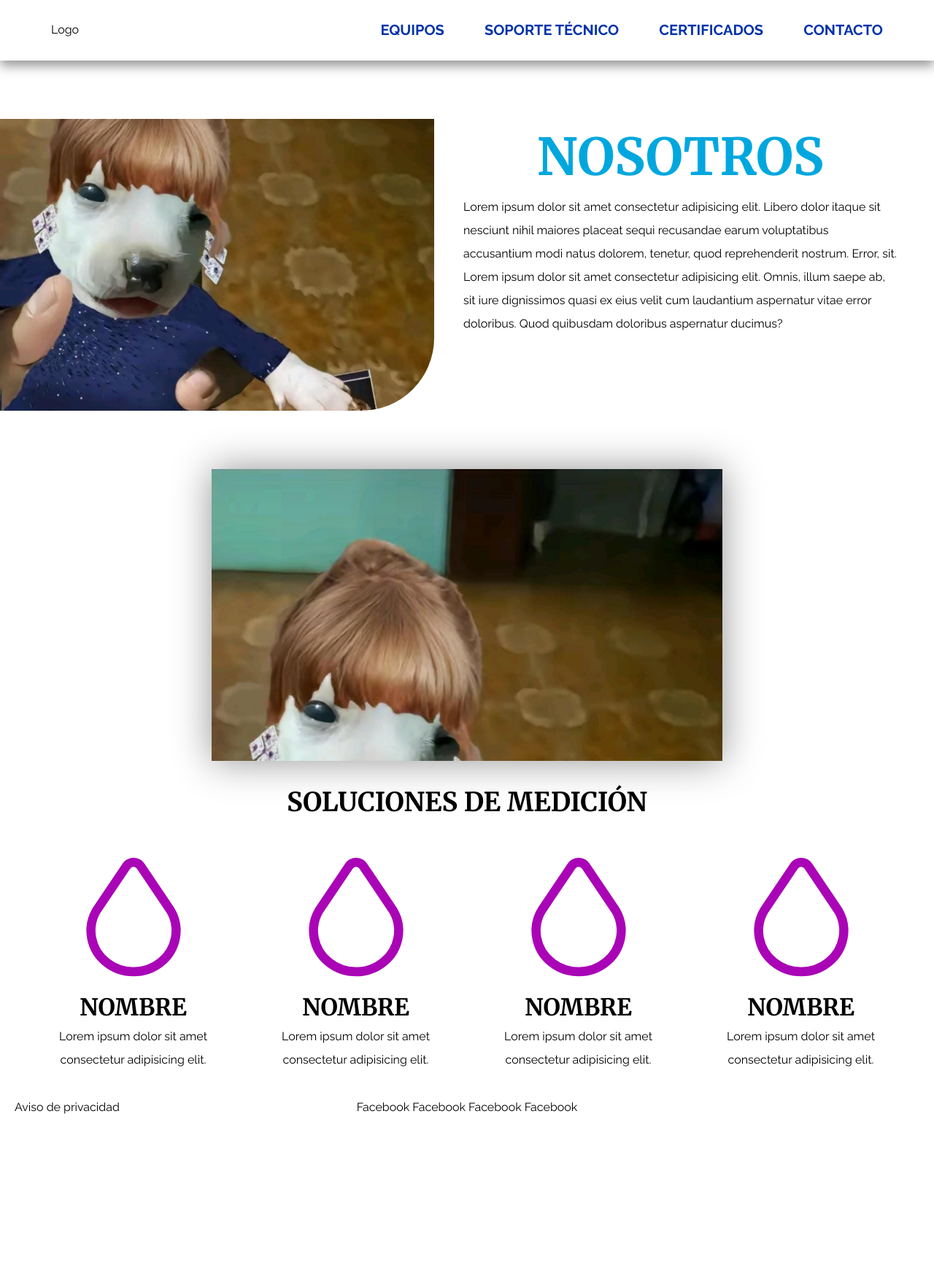
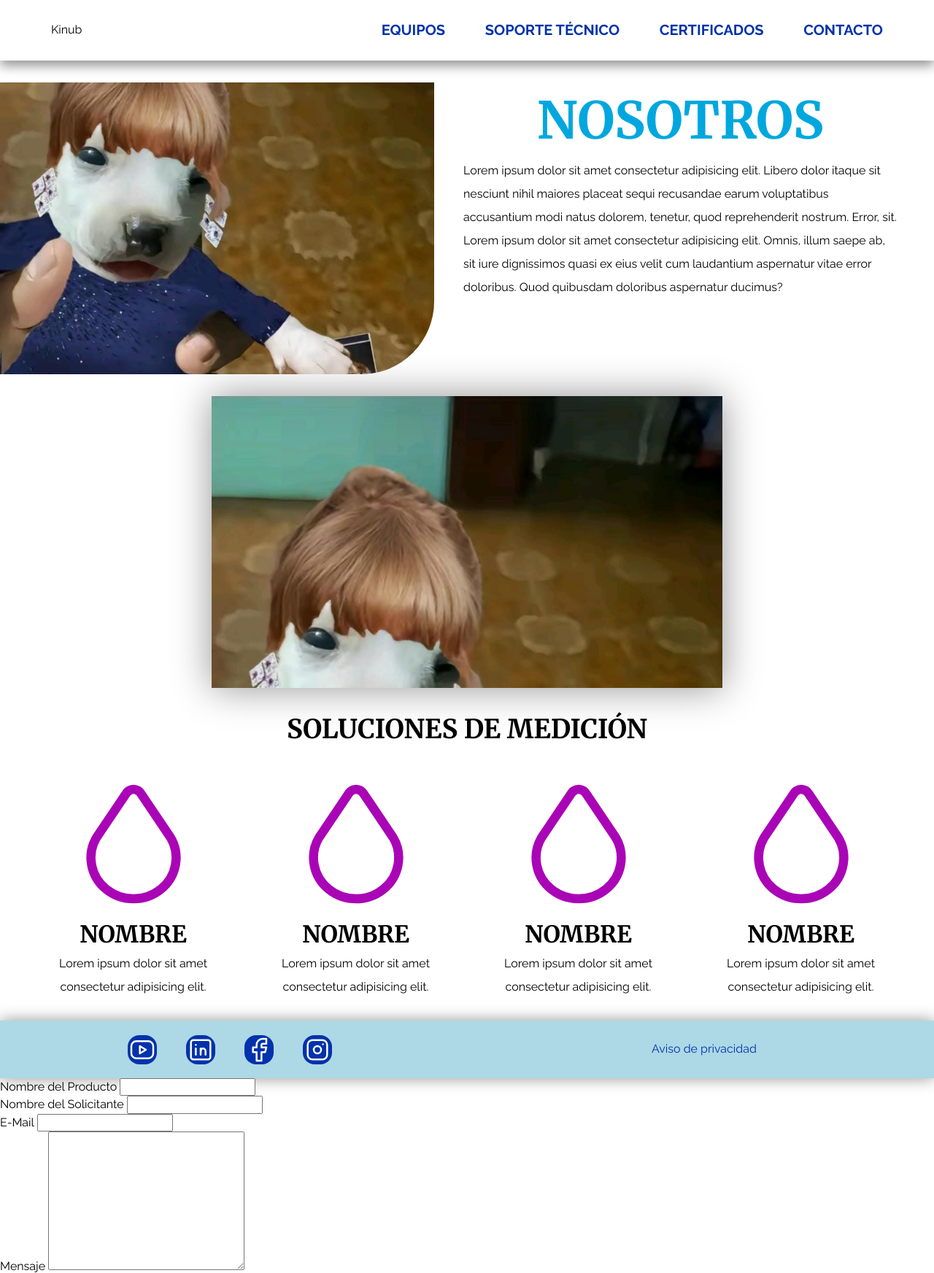
Before and after one commit to CarlosMay7/Front-Kinub, a PHP site: page / in a window 1280 px wide. Shown: the whole page at 73% size. Before the commit the page ends 1527 px from the top, so only its background shows below. Run offline with PHP 8.4, Linux system fonts and the light colour scheme.

Commit message:
Agregar Elementos

```diff
--- a/build/css/app.css
+++ b/build/css/app.css
@@ -436,7 +525,6 @@ h3 {
     display: grid;
     grid-template-columns: repeat(2, 1fr);
     gap: 4rem;
-    margin: 5rem 0;
     padding-right: 5rem;
   }
 }
@@ -522,11 +611,15 @@ h3 {
   margin: 0;
   text-align: center;
 }
+.solucion__contenido {
+  padding: 0 2rem 1rem 2rem;
+}
 .solucion__icono, .solucion__nombre, .solucion__descripcion {
   transition: transform 300ms ease-in-out;
 }
 .solucion:hover {
   background-color: #0032ab;
+  border-radius: 1rem;
 }
 .solucion:hover .solucion__icono,
 .solucion:hover .solucion__nombre {
@@ -537,15 +630,94 @@ h3 {
   transform: scale(1.2);
 }
 
+.footer {
+  background-color: lightblue;
+  margin-top: 2rem;
+  box-shadow: 0px 0px 20px #939393;
+}
+@media (min-width: 768px) {
+  .footer {
+    padding: 2rem 0;
+  }
+}
 .footer__grid {
   display: grid;
-  grid-template-columns: repeat(3, 1fr);
-  gap: 2rem;
-  padding: 4rem 2rem;
+  grid-template-rows: 2fr 1fr;
+}
+@media (min-width: 768px) {
+  .footer__grid {
+    grid-template-rows: unset;
+    display: grid;
+    grid-template-columns: repeat(2, 1fr);
+    gap: 2rem;
+    align-items: center;
+  }
+}
+.footer__aviso {
+  text-align: center;
+  margin-bottom: 2rem;
+  color: #0032ab;
+}
+@media (min-width: 768px) {
+  .footer__aviso {
+    margin: 0;
+  }
+}
+.footer__aviso:hover {
+  color: #1257ff;
 }
 
 .redes {
+  grid-row: 1/2;
   display: flex;
-  justify-content: space-around;
+  justify-content: center;
+  gap: 2rem;
+  margin-top: 2rem;
+}
+@media (min-width: 768px) {
+  .redes {
+    gap: 4rem;
+    margin: 0;
+  }
+}
+.redes__link::before {
+  content: "";
+  display: block;
+  padding: 2rem;
+  background-color: #0032ab;
+  background-size: cover;
+  border-radius: 40%;
+}
+@media (min-width: 768px) {
+  .redes__link::before {
+    margin: 0;
+    height: 4rem;
+    width: 4rem;
+  }
+}
+.redes__link[href*="facebook.com"]::before {
+  background-image: url(/src/img/icono_facebook.svg);
+}
+.redes__link[href*="instagram.com"]::before {
+  background-image: url(/src/img/icono_instagram.svg);
+  background-size: cover;
+}
+.redes__link[href*="youtube.com"]::before {
+  background-image: url(/src/img/icono_youtube.svg);
+  background-size: cover;
+}
+.redes__link[href*="linkedin.com"]::before {
+  background-image: url(/src/img/icono_linkedin.svg);
+  background-size: cover;
+}
+.redes__accesible {
+  width: 1px;
+  height: 1px;
+  padding: 0;
+  margin: -1px;
+  overflow: hidden;
+  clip: rect(0, 0, 0, 0);
+  border: 0;
+  display: block;
 }
 /*# sourceMappingURL=app.css.map */
--- a/index.php
+++ b/index.php
@@ -12,8 +12,9 @@
 <body>
 
     <header class="header">
+
         <div class="header__logo">
-            <a href="/">Logo</a>
+            <a href="/">Kinub</a>
         </div>
 
         <nav class="navegacion">
@@ -23,6 +24,33 @@
             <a href="#" class="navegacion__link">Contacto</a>
         </nav>
     </header>
+
+    <div class="header-mobile">
+        <a class="header-mobile__logo" href="/">Kinub</a>
+
+        <div class="header-mobile__menu">
+            <img id="mobile-menu" src="/src/img/menu.svg" alt="Menu desplegable">
+        </div>
+    </div>
+
+    <aside class="sidebar">
+        <div class="sidebar__header">
+
+            <!--Imagen logo--><a href="/"><h2>Kinub</h2></a>
+
+            <div class="sidebar__cerrar">
+                <img id="cerrar-menu" src="/src/img/cerrar.svg" alt="imagen cerrar menu">
+            </div>
+        </div>
+
+        <!--Falta funcion mostrar enlace activo-->
+        <nav class="navegacion-mobile">
+            <a href="#" class="navegacion-mobile__link activo">Equipos</a>
+            <a href="#" class="navegacion-mobile__link">Soporte técnico</a>
+            <a href="#" class="navegacion-mobile__link">Certificados</a>
+            <a href="#" class="navegacion-mobile__link">Contacto</a>
+        </nav>
+    </aside>
 
     <section class="nosotros">
         <div class="nosotros__grid">
@@ -98,21 +126,45 @@
 
     <footer class="footer">
         <div class="footer__grid">
-            <a href="#" class="footer__link">Aviso de privacidad</a>
+            <a href="#" class="footer__aviso">Aviso de privacidad</a>
 
             <div class="redes">
-                <div class="red">
+                <a class="redes__link" href="https://youtube.com"><span class="redes__accesible">YouTube</span></a>
+                <a class="redes__link" href="https://linkedin.com"><span class="redes__accesible">Linkedin</span></a>
                 <a class="redes__link" href="https://facebook.com"><span class="redes__accesible">Facebook</span></a>
-                <a class="redes__link" href="https://facebook.com"><span class="redes__accesible">Facebook</span></a>
-                <a class="redes__link" href="https://facebook.com"><span class="redes__accesible">Facebook</span></a>
-                <a class="redes__link" href="https://facebook.com"><span class="redes__accesible">Facebook</span></a>
-                </div>
+                <a class="redes__link" href="https://instagram.com"><span class="redes__accesible">Instagram</span></a>
             </div>
         </div>
     </footer>
 
+    <section class="contacto">
+        <form class="formulario">
+
+            <div class="formulario__campo">
+                <label for="nombre-producto" class="formulario__label">Nombre del Producto</label>
+                <input id="nombre-producto" type="text" class="formulario__input">
+            </div>
+
+            <div class="formulario__campo">
+                <label for="nombre-solicitante" class="formulario__label">Nombre del Solicitante</label>
+                <input id="nombre-solicitante" type="text" class="formulario__input">
+            </div>
+
+            <div class="formulario__campo">
+                <label for="correo" class="formulario__label">E-Mail</label>
+                <input id="correo" type="email" class="formulario__input">
+            </div>
+
+            <div class="formulario__campo">
+                <label for="mensaje" class="formulario__label">Mensaje</label>
+                <textarea id="mensaje" cols="30" rows="10"></textarea>
+            </div>
+        </form>
+    </section>
+
     <script src="https://www.youtube.com/iframe_api"></script>
-    <script src="/youtube.js"></script>
+    <script src="/src/js/youtube.js"></script>
+    <script src="/src/js/menuMobile.js"></script>
 </body>
 
 </html>
--- a/src/scss/UI/footer/_footer.scss
+++ b/src/scss/UI/footer/_footer.scss
@@ -2,14 +2,96 @@
 @use 'base/mixins' as m;
 
 .footer {
+    background-color: lightblue;
+    margin-top: 2rem;
+    box-shadow: 0px 0px 20px v.$gris;
 
+    @include m.tablet{
+        padding: 2rem 0;
+    }
     &__grid {
-        @include m.grid(3, 2rem);
-        padding: 4rem 2rem;
+        display: grid;
+        grid-template-rows: 2fr 1fr;
+
+        @include m.tablet{
+            grid-template-rows: unset;
+            @include m.grid(2, 2rem);
+            align-items: center;
+        }
+    }
+
+    &__aviso {
+        text-align: center;
+        margin-bottom: 2rem;
+        color: v.$primario;
+
+        @include m.tablet{
+            margin: 0;
+        }
+
+        &:hover {
+            color: lighten(v.$primario, 20%);
+        }
     }
 }
 
 .redes {
+    grid-row: 1 / 2;
     display: flex;
-    justify-content: space-around;
+    justify-content: center;
+    gap: 2rem;
+    margin-top: 2rem;
+
+    @include m.tablet{
+        gap: 4rem;
+        margin: 0;
+    }
+
+    &__link {
+        &::before {
+            content: "";
+            display: block;
+            padding: 2rem;
+            background-color: v.$primario;
+            background-size: cover;
+            border-radius: 40%;
+
+            @include m.tablet{
+                margin: 0;
+                height: 4rem;
+                width: 4rem;
+            }
+        }
+
+        &[href*="facebook.com"]::before {
+            background-image: url(/src/img/icono_facebook.svg);
+        }
+
+        &[href*="instagram.com"]::before {
+            background-image: url(/src/img/icono_instagram.svg);
+            background-size: cover;
+        }
+
+        &[href*="youtube.com"]::before {
+            background-image: url(/src/img/icono_youtube.svg);
+            background-size: cover;
+        }
+
+        &[href*="linkedin.com"]::before {
+            background-image: url(/src/img/icono_linkedin.svg);
+            background-size: cover;
+        }
+    }
+
+
+    &__accesible {
+        width: 1px;
+        height: 1px;
+        padding: 0;
+        margin: -1px;
+        overflow: hidden;
+        clip: rect(0, 0, 0, 0);
+        border: 0;
+        display: block;
+    }
 }
--- /dev/null
+++ b/src/scss/UI/header/_header-mobile.scss
@@ -0,0 +1,21 @@
+@use 'base/variables' as v;
+@use 'base/mixins' as m;
+
+.header-mobile {
+    padding: 2rem 4rem;
+    display: flex;
+    justify-content: space-between;
+    align-items: center;
+
+    @include m.tablet{
+        display: none;
+    }
+
+    &__menu {
+        width: 0.8rem;
+
+        &:hover{
+            cursor: pointer;
+        }
+    }
+}
--- a/src/scss/UI/header/_header.scss
+++ b/src/scss/UI/header/_header.scss
@@ -4,13 +4,12 @@
 .header {
     box-shadow: 0px 7px 15px 0px v.$gris;
     padding: 3rem 2rem;
-    display: flex;
-    flex-direction: column;
-    align-items: center;
+    display: none;
 
     @include m.tablet{
-        flex-direction: row;
+        display: flex;
         justify-content: space-between;
+        align-items: center;
         padding: 3rem 2rem;
 
         &__logo {
@@ -22,6 +21,13 @@
         padding: 3rem 7rem;
     }
 
+}
+
+.header-mobile {
+    box-shadow: 0px 7px 15px 0px v.$gris;
+    padding: 3rem 2rem;
+    display: flex;
+    align-items: center;
 }
 
 .navegacion {
--- a/src/scss/UI/header/_index.scss
+++ b/src/scss/UI/header/_index.scss
@@ -1 +1,3 @@
 @forward "header";
+@forward "header-mobile";
+@forward "sidebar";
--- /dev/null
+++ b/src/scss/UI/header/_sidebar.scss
@@ -0,0 +1,74 @@
+@use 'base/variables' as v;
+@use 'base/mixins' as m;
+
+.sidebar {
+    opacity: 0;
+    height: 0;
+    transition-property: opacity;
+    transition-duration: 500ms;
+    overflow: hidden;
+
+    &.mostrar {
+        padding: 2rem;
+        opacity: 1;
+        height: 100%;
+        position: absolute;
+        top: 0;
+        right: 0;
+        bottom: 0;
+        left: 0;
+        background-color: rgb(0 0 0 / 0.90);
+    }
+
+    &.ocultar {
+        opacity: 0;
+    }
+
+    @include m.tablet{
+        display: none;
+    }
+
+    &__header {
+        display: flex;
+        justify-content: space-around;
+        align-items: center;
+        h2 {
+            color: v.$blanco;
+            margin: 0;
+            text-align: center;
+        }
+    }
+
+    &__cerrar {
+        display: flex;
+        justify-content: center;
+        height: 3rem;
+        width: 3rem;
+
+        &:hover {
+            cursor: pointer;
+        }
+    }
+}
+
+.navegacion-mobile {
+    margin-top: 5rem;
+
+    &__link {
+        display: block;
+        color: v.$blanco;
+        margin-bottom: 2rem;
+        padding: 0.7rem;
+        transition-property: background-color;
+        transition-duration: 300ms;
+        font-weight: bold;
+        font-size: 2.4rem;
+        text-align: center;
+
+        &:hover,
+        &.activo {
+            background-color: darken(v.$primario, 20%);
+            border-radius: 0.5rem;
+        }
+    }
+}
--- a/src/scss/UI/nosotros/_nosotros.scss
+++ b/src/scss/UI/nosotros/_nosotros.scss
@@ -8,7 +8,6 @@
     @include m.tablet{
         &__grid {
             @include m.grid(2, 4rem);
-            margin: 5rem 0;
             padding-right: 5rem;
         }
     }
--- a/src/scss/UI/soluciones/_soluciones.scss
+++ b/src/scss/UI/soluciones/_soluciones.scss
@@ -37,23 +37,28 @@
         text-align: center;
     }
 
+    &__contenido {
+        padding: 0 2rem 1rem 2rem;
+    }
+
     &__icono,
     &__nombre,
     &__descripcion {
         transition: transform 300ms ease-in-out;
     }
 
-    transition: background-color 300ms ease-in-out;
+    transition-property: border-radius background-color;
+    transition-duration: 300ms;
 
     &:hover {
         background-color: v.$primario;
+        border-radius: 1rem;
         .solucion__icono,
         .solucion__nombre {
             transform: scale(0.7);
             transform: translateY(-.7rem)
         }
 
-
         .solucion__descripcion {
             transform: scale(1.2);
         }
```
Also changed, not shown: other parts of build/css/app.css (+95 -5 lines), Layout.php (+31 -0 lines), src/js/menuMobile.js (added, +27 -0 lines), src/img/cerrar.svg (added), src/img/icono_facebook.svg (added), src/img/icono_instagram.svg (added), src/img/icono_linkedin.svg (added), src/img/icono_youtube.svg (added), src/img/menu.svg (added), src/js/youtube.js (renamed from youtube.js), 1 other file.
